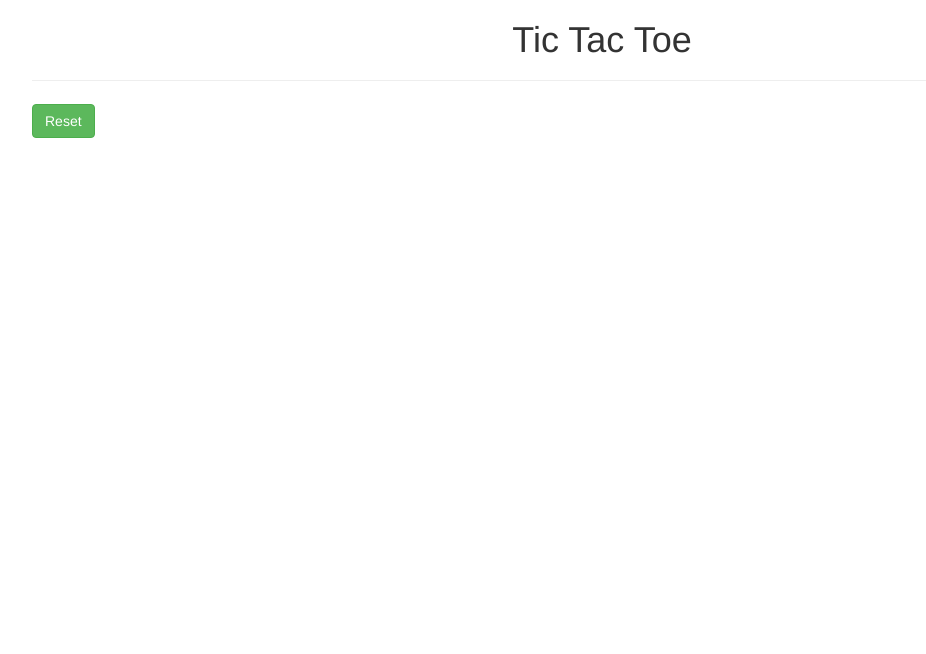
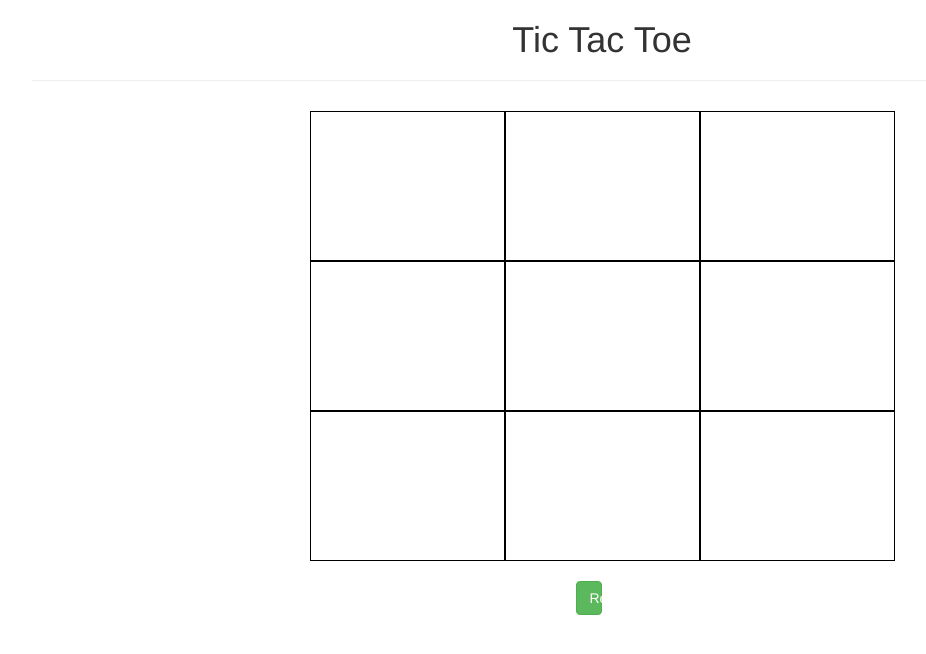
Before and after one commit to dkingdon/tic_tac_toe_2, a plain HTML site: page index.html in a window 1280 px wide. Shown: the whole page, without its empty margins (38-964 px from the left). Drawn offline with nearby package versions, Linux system fonts and the light colour scheme.

Commit message:
initial css set up and fixed missing bootstrap row in html that was causing formatting bug

```diff
--- a/index.html
+++ b/index.html
@@ -34,7 +34,8 @@
       <!-- Gameboard  -->
 
       <div class="row">
-        <div class="col-md-6 col-md-offet-3" id="board">
+        <div class="col-md-6 col-md-offset-3" id="board">
+          <div class="row">
             <div id="topLeft" class="col-md-4 box"></div>
             <div id="topMiddle" class="col-md-4 box"></div>
             <div id="topRight" class="col-md-4 box"></div>
@@ -50,6 +51,7 @@
             <div id="botRight" class="col-md-4 box"></div>
           </div>
         </div>
+      </div>
 
       <!-- Reset Button -->
       <button type="button" onclick="window.location.reload()" class="btn btn-success">Reset</button>
--- a/style.css
+++ b/style.css
@@ -0,0 +1,18 @@
+#board {
+  margin-top: 10px;
+  text-align: center;
+  font-size: 100px;
+  font-weight: bold;
+}
+
+.box {
+  border: 1px solid black;
+  height: 150px;
+}
+
+.btn {
+  position: fixed;
+  right: 55%;
+  left: 48%;
+  margin-top: 20px;
+}
```
Lines whose indentation alone changed are shown as unchanged.
